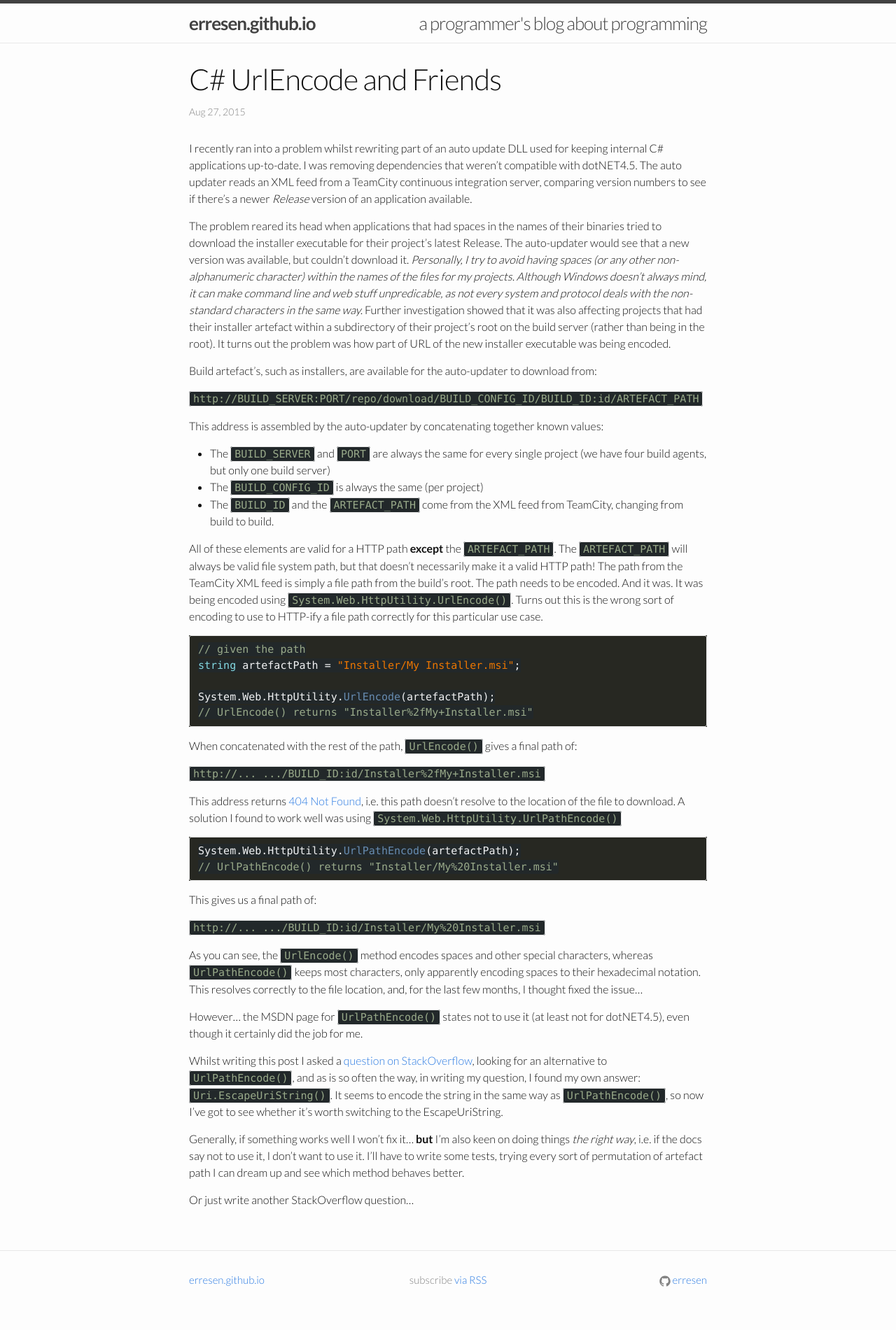
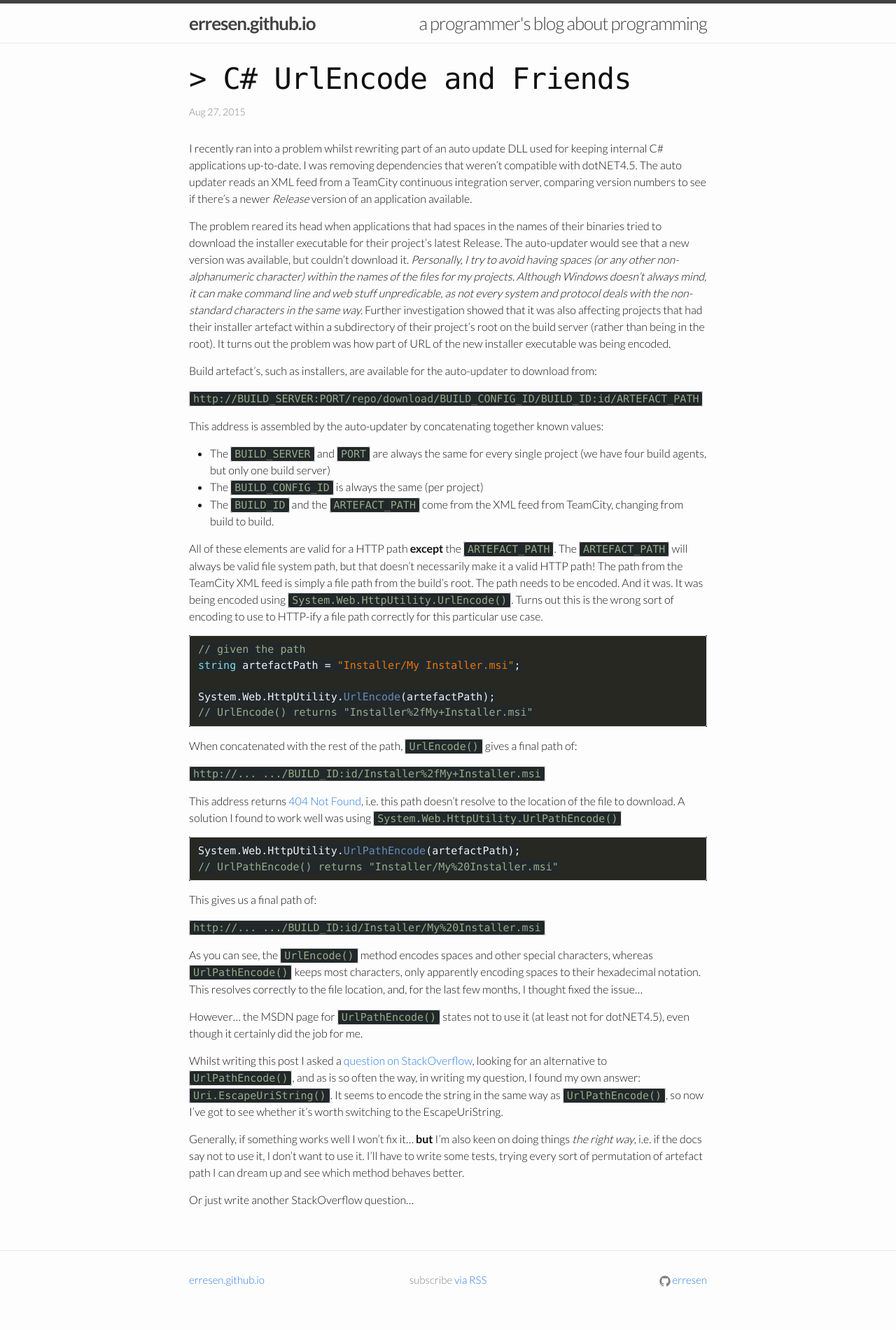
Before and after one commit to erresen/erresen.github.io, a Jekyll site: the page built from _posts/2015-08-27-urlencode-and-friends.md, in a window 1280 px wide. Shown: the whole page at 70% size. Built offline with Jekyll 4.4.1, drawn with Linux system fonts in a browser that asks for light colours; nearby versions of some CDN libraries; comment, search, counter and statistics services are not loaded; some of the changed lines change nothing that is shown.

Commit message:
silly little title typey jobber

```diff
--- a/_includes/head.html
+++ b/_includes/head.html
@@ -11,4 +11,5 @@
   <link rel="alternate" type="application/rss+xml" title="{{ site.title }}" href="{{ "/feed.xml" | prepend: site.baseurl | prepend: site.url }}" />
   <link href='http://fonts.googleapis.com/css?family=Inconsolata|Lato:300,400,700' rel='stylesheet' type='text/css'>
   <script src="https://ajax.googleapis.com/ajax/libs/jquery/3.1.0/jquery.min.js"></script>
+  <script src="/js/typeytype.js"></script>
 </head>
--- a/_layouts/post.html
+++ b/_layouts/post.html
@@ -4,7 +4,7 @@ layout: default
 <div class="post">
 
   <header class="post-header">
-    <h1 class="post-title">{{ page.title }}</h1>
+    <h1 class="post-title" style="display: none;">{{ page.title }}</h1>
     <p class="post-meta">{{ page.date | date: "%b %-d, %Y" }}{% if page.author %} • {{ page.author }}{% endif %}{% if page.meta %} • {{ page.meta }}{% endif %}</p>
   </header>
 
@@ -19,7 +19,9 @@ layout: default
         var disqus_shortname = 'erresen';
         /* * * DON'T EDIT BELOW THIS LINE * * */
         (function() {
-            var dsq = document.createElement('script'); dsq.type = 'text/javascript'; dsq.async = true;
+            var dsq = document.createElement('script');
+            dsq.type = 'text/javascript';
+            dsq.async = true;
             dsq.src = '//' + disqus_shortname + '.disqus.com/embed.js';
             (document.getElementsByTagName('head')[0] || document.getElementsByTagName('body')[0]).appendChild(dsq);
         })();
@@ -27,4 +29,7 @@ layout: default
   <noscript>Please enable JavaScript to view the <a href="https://disqus.com/?ref_noscript" rel="nofollow">comments powered by Disqus.</a></noscript>
   {% endif %}
 
+  <script type="text/javascript">
+    $(typeyType($('.post-title')));
+  </script>
 </div>
--- a/_sass/_layout.scss
+++ b/_sass/_layout.scss
@@ -223,6 +223,7 @@
     letter-spacing: -1px;
     line-height: 1;
     font-weight: 300;
+    font-family: Monaco, Inconsolata, monospace;
 
     @include media-query($on-laptop) {
         font-size: 36px;
--- /dev/null
+++ b/js/typeytype.js
@@ -0,0 +1,42 @@
+function typeyType(element) {
+    var theText = element.text();
+    element.text('');
+    element.show();
+    flashCaret(element, theText, 2, 0);
+};
+
+function flashCaret(element, theText, count, current) {
+    element.text('> _');
+    setTimeout(function(){
+        element.text('>');
+        current++;
+        if (current > count) {
+            typeNextLetter(element, theText, 0);
+        } else {
+            setTimeout(flashCaret, 250, element, theText, count, current);
+        }
+    }, 250);
+};
+
+function typeNextLetter(element, theText, nextLetterIndex) {
+    if (nextLetterIndex < theText.length) {
+        var nextLetter = theText[nextLetterIndex];
+        var text = theText.substring(0, nextLetterIndex);
+        element.text('> ' + text);
+        var timeout = getRandomInt(1, 100);
+        if (nextLetter === ' '){
+            timeout += 100;
+        }
+        console.log(timeout);
+        setTimeout(typeNextLetter, timeout, element, theText, ++nextLetterIndex);
+    } else {
+        element.text('> ' + theText);
+        console.log("Done!");
+    }
+}
+
+function getRandomInt(min, max) {
+  min = Math.ceil(min);
+  max = Math.floor(max);
+  return Math.floor(Math.random() * (max - min)) + min;
+}
```
